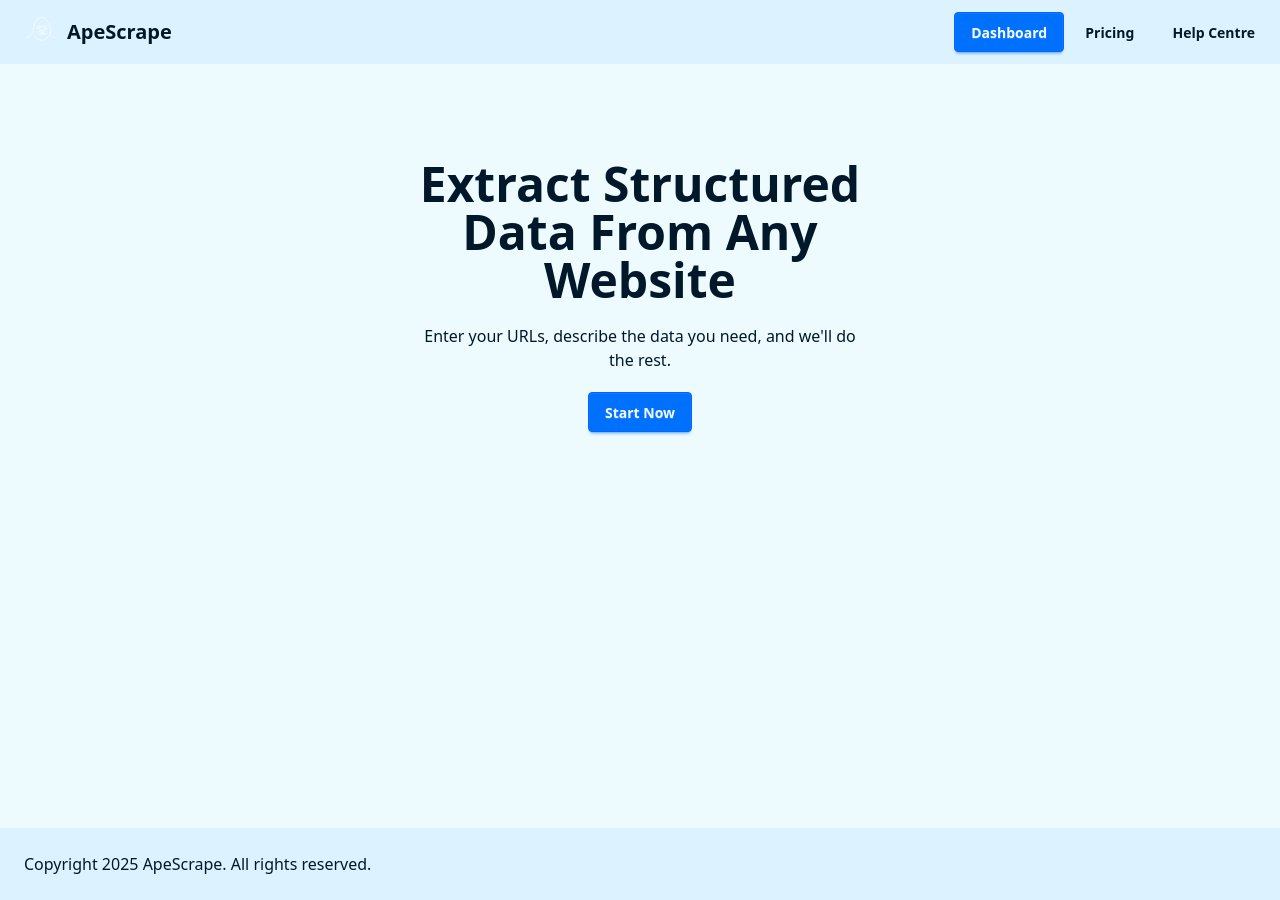
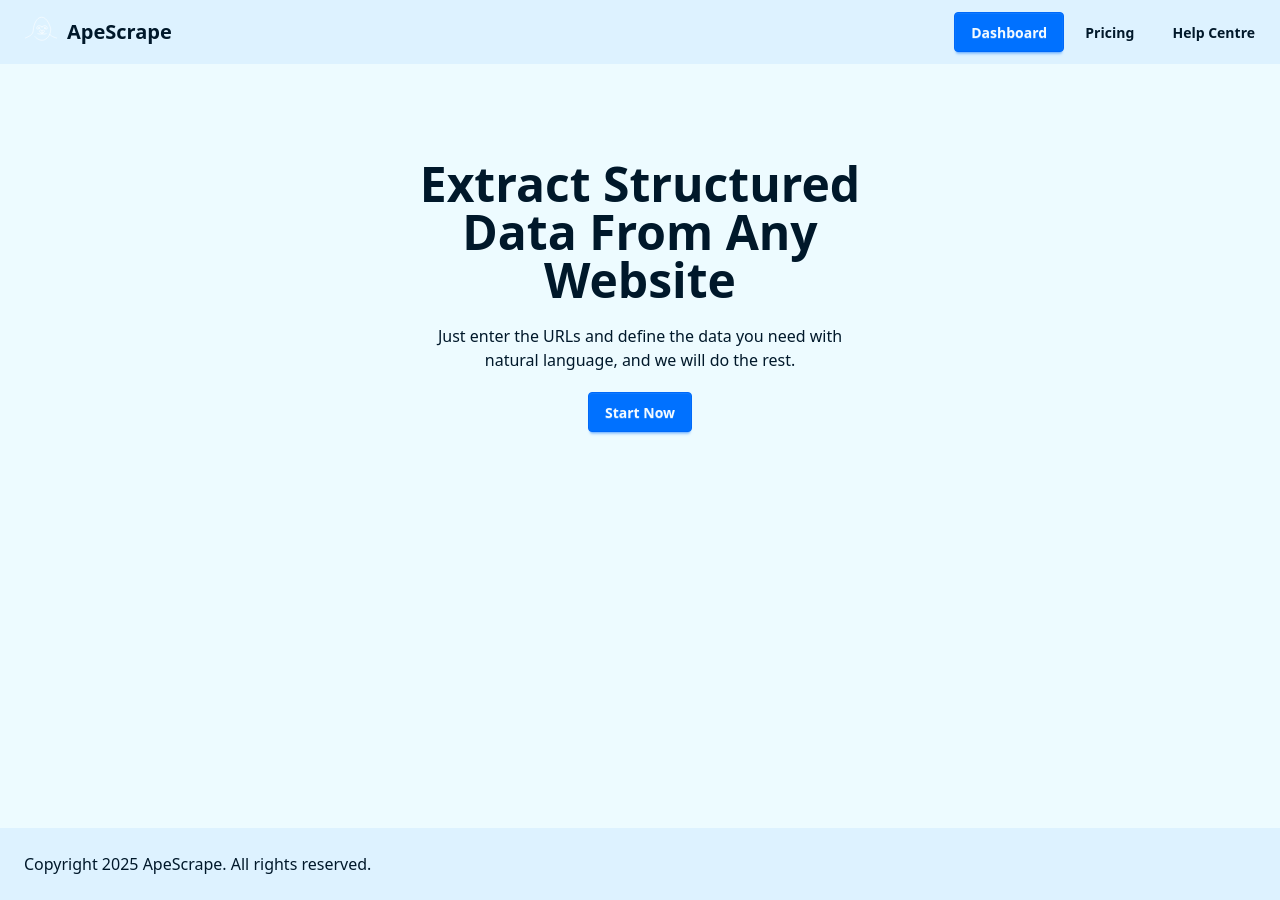
Before and after one commit to 5-quid-coders/apescrape-site, a Jekyll site: the page built from index.html, in a window 1280 px wide. Built offline with Jekyll 4.4.1, drawn with Linux system fonts in a browser that asks for light colours.

Commit message:
Revert "do not let this man cook"
This reverts commit 2c959e1775768b165e150b58de0110ed03846758.

```diff
--- a/index.html
+++ b/index.html
@@ -8,7 +8,7 @@
       <div class="max-w-md">
           <h1 class="mb-5 text-5xl font-bold">Extract Structured Data From Any Website</h1>
           <p class="mb-5">
-              Enter your URLs, describe the data you need, and we'll do the rest.
+              Just enter the URLs and define the data you need with natural language, and we will do the rest.
              <!--You bring the URLs, we'll handle the data.-->
           </p>
 
```
